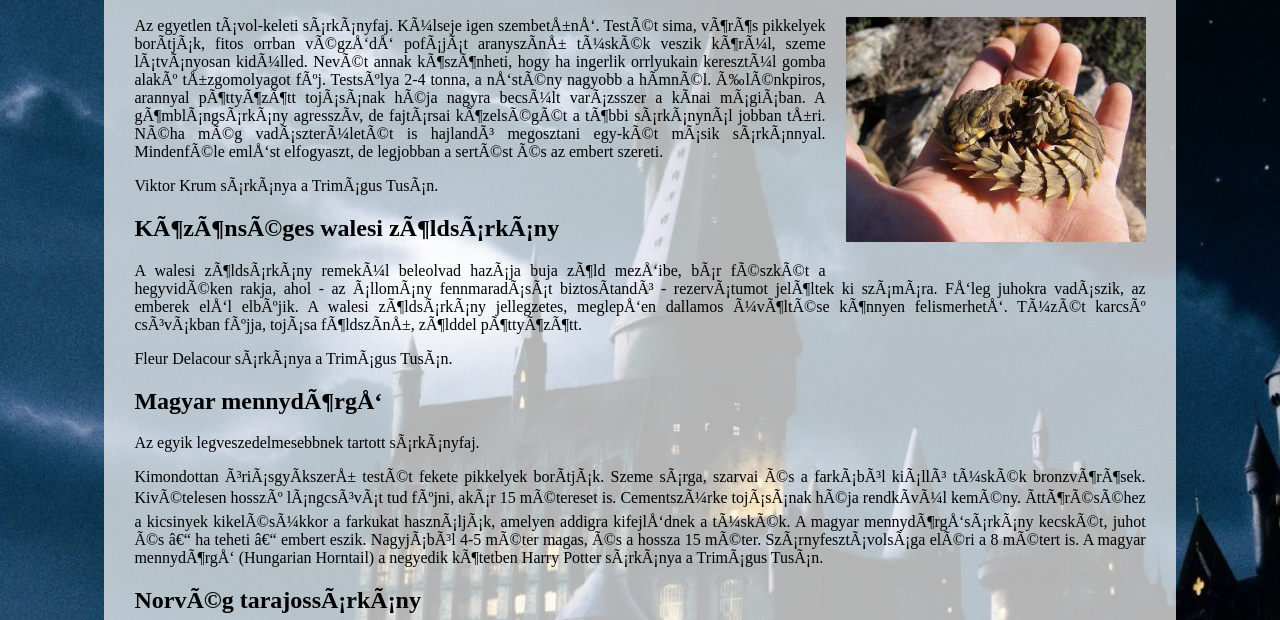
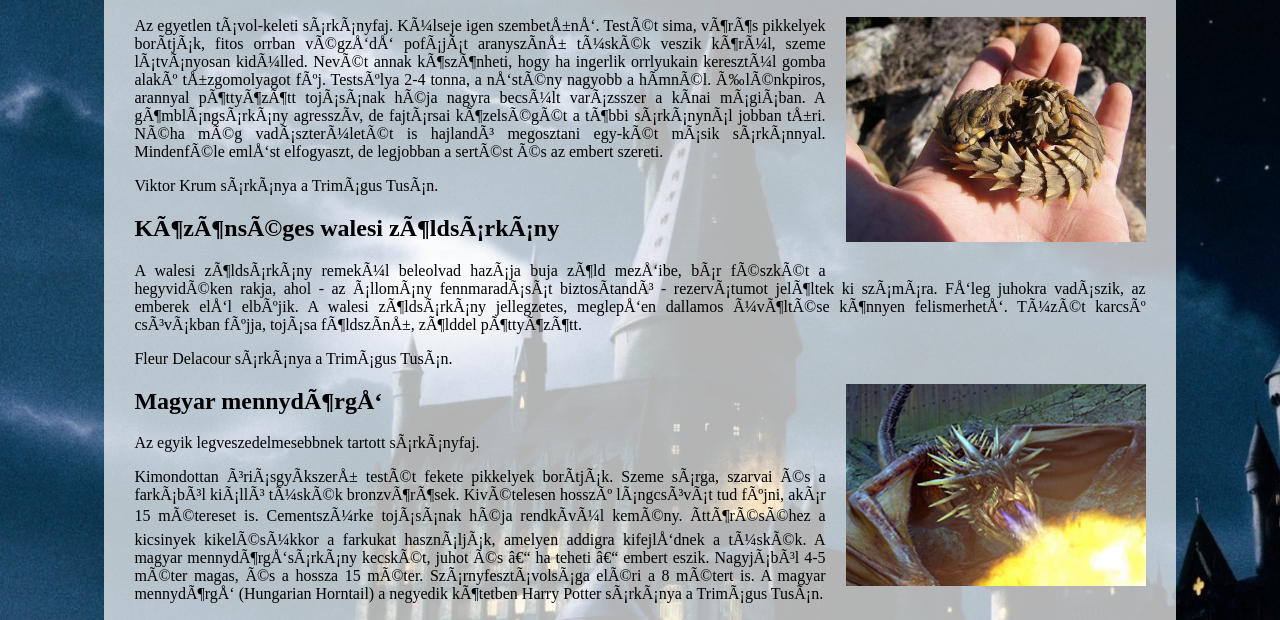
Before and after one commit to zsumbera-vince/sarkanyok, a plain HTML site: page htmlOldal/index.html in a window 1280 px wide. Shown: the part 148-768 px from the top of the page. Drawn offline with Linux system fonts and the light colour scheme.

Commit message:
13.feladat
13.feladat

```diff
--- a/htmlOldal/index.html
+++ b/htmlOldal/index.html
@@ -19,7 +19,7 @@
 <p style="text-align:justify">A walesi zöldsárkány remekül beleolvad hazája buja zöld mezőibe, bár fészkét a hegyvidéken rakja, ahol - az állomány fennmaradását biztosítandó - rezervátumot jelöltek ki számára. Főleg juhokra vadászik, az emberek elől elbújik. A walesi zöldsárkány jellegzetes, meglepően dallamos üvöltése könnyen felismerhető. Tüzét karcsú csóvákban fújja, tojása földszínű, zölddel pöttyözött.</p>
 
 <p style="text-align:justify">Fleur Delacour sárkánya a Trimágus Tusán.</p>
-
+<img src="magyarmennydorgo.jpg" alt="Magyar mennydörgő" class="jobbrakep">
 <h2>Magyar mennydörgő</h2>
 <p style="text-align:justify">Az egyik legveszedelmesebbnek tartott sárkányfaj.</p>
 
```
